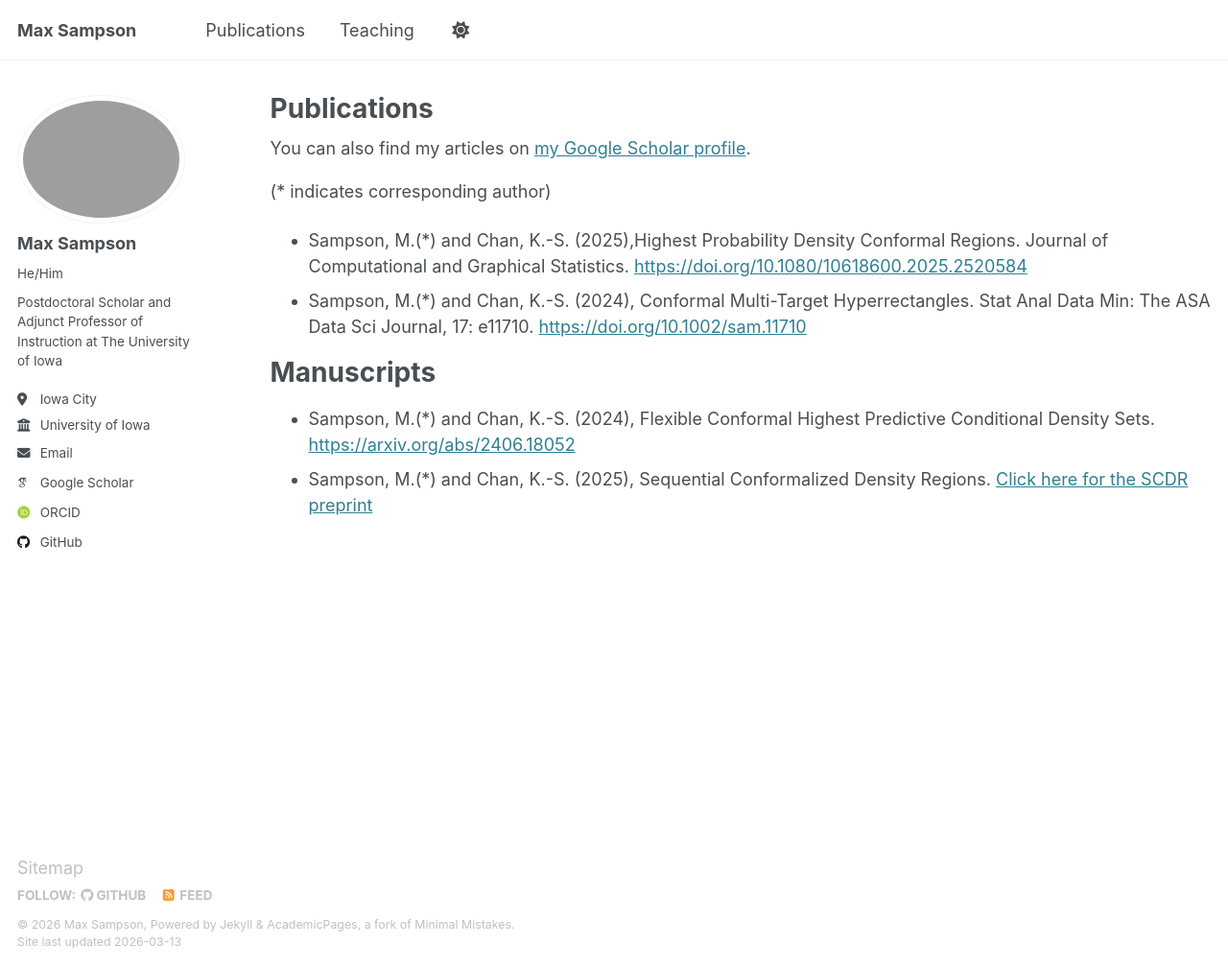
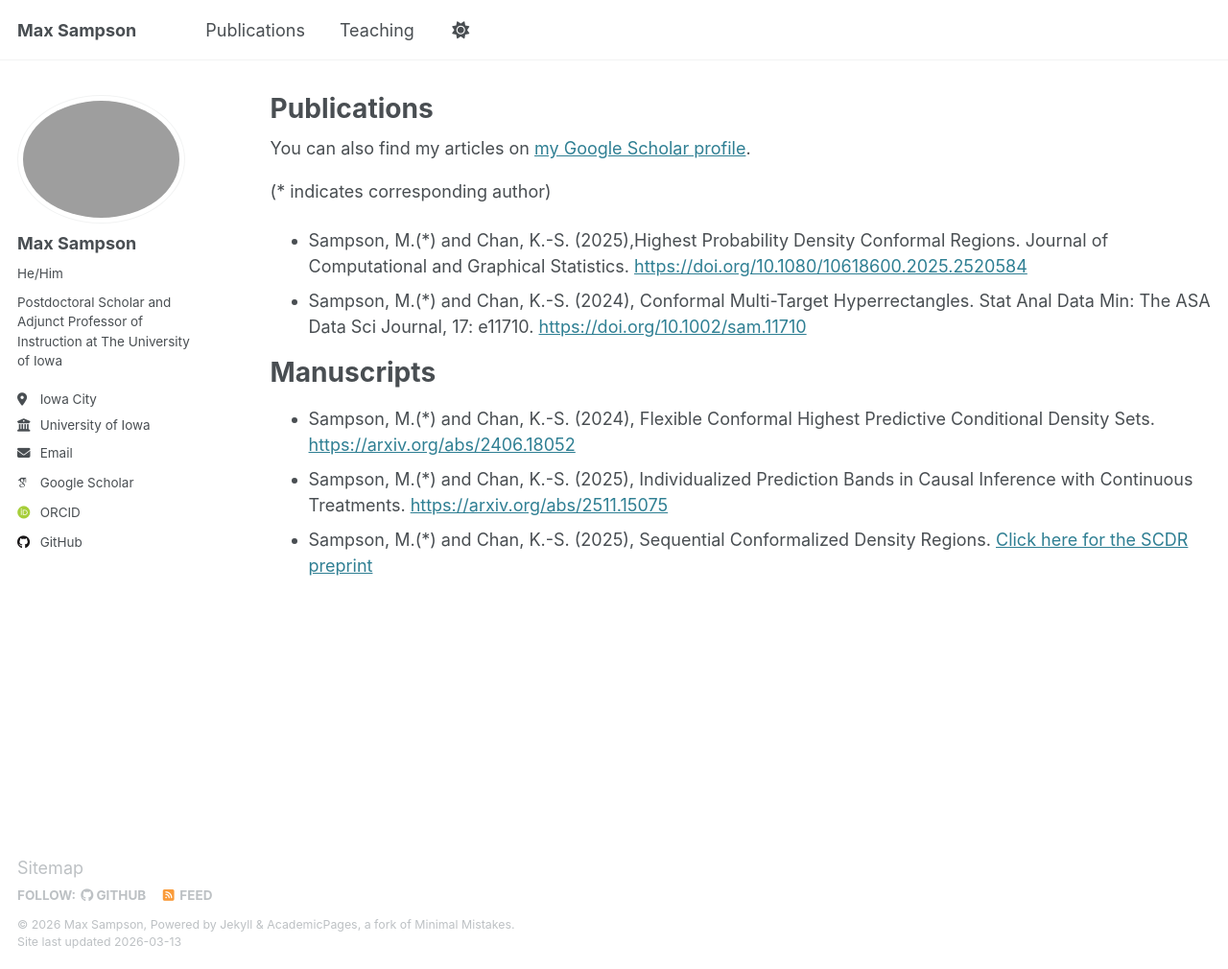
Before and after one commit to maxsampson/maxsampson.github.io, a Jekyll site: the page built from _pages/publications.html, in a window 1280 px wide and 1010 px high. Shown: the whole window at 96% size. Built offline with Jekyll 4.4.1, drawn with Linux system fonts in a browser that asks for light colours; some web fonts are replaced.

Commit message:
Update publications.html

```diff
--- a/_pages/publications.html
+++ b/_pages/publications.html
@@ -17,6 +17,7 @@ author_profile: true
 <h1 id="manuscripts">Manuscripts</h1>
 <ul>
 <li>Sampson, M.(*) and Chan, K.-S. (2024), Flexible Conformal Highest Predictive Conditional Density Sets. <a href="https://arxiv.org/abs/2406.18052">https://arxiv.org/abs/2406.18052</a></li>
+<li>Sampson, M.(*) and Chan, K.-S. (2025), Individualized Prediction Bands in Causal Inference with Continuous Treatments. <a href="https://arxiv.org/abs/2511.15075">https://arxiv.org/abs/2511.15075</a></li>
 <li>Sampson, M.(*) and Chan, K.-S. (2025), Sequential Conformalized Density Regions. <a href="/SCDR.pdf" target="_blank">Click here for the SCDR preprint</a></li>
 </ul>
 
```
